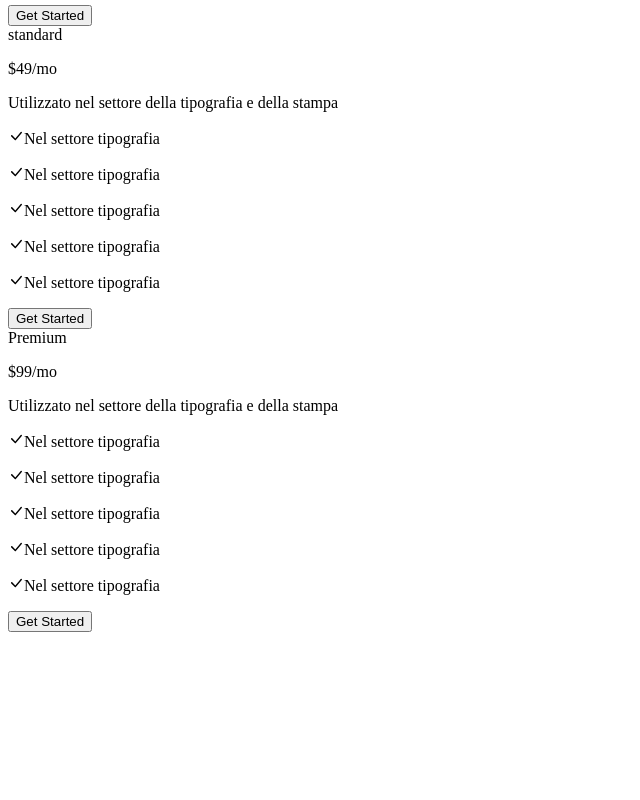
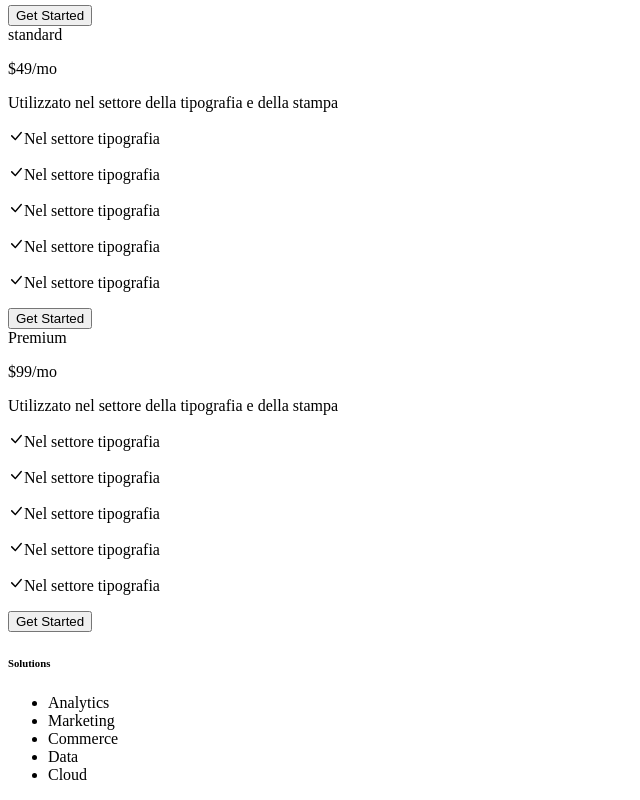
Before and after one commit to kiptanuiBoaz/cloud-app, a React (Create React App) app: page / in a window 1280 px wide. Shown: the part 4878-5678 px from the top of the page, without its empty margins (0-640 px from the left). Before the commit the page ends 5518 px from the top, so only its background shows below. Built offline with nearby package versions, Linux system fonts and the light colour scheme.

Commit message:
footer 02

```diff
--- a/src/App.jsx
+++ b/src/App.jsx
@@ -5,6 +5,7 @@ import About from "./components/About";
 import Support from "./components/Support";
 import AllinOne from "./components/AllinOne";
 import Pricing from "./components/Pricing";
+import Footer from "./components/Footer";
 
 function App() {
   return (
@@ -15,6 +16,7 @@ function App() {
       <Support/>
       <AllinOne/>
       <Pricing/>
+      <Footer/>
     </>
   );
 }
--- /dev/null
+++ b/src/components/Footer.jsx
@@ -0,0 +1,28 @@
+import React from "react";
+import { FaFacebookF } from 'react-icons/fa';
+import {BsInstagram,  BsGithub ,BsTwitter} from 'react-icons/bs';
+
+
+function Footer() {
+  return (
+    <div>
+        <div>
+            <div>
+                <h6>Solutions</h6>
+                <ul>
+                    <li>Analytics</li>
+                    <li>Marketing</li>
+                    <li>Commerce</li>
+                    <li>Data</li>
+                    <li>Cloud</li>
+                </ul>
+            </div>
+        </div>
+    </div>
+
+
+
+      )
+}
+
+export default Footer
--- a/src/components/Pricing.jsx
+++ b/src/components/Pricing.jsx
@@ -5,7 +5,7 @@ function Pricing() {
   return (
     <div className="w-full text-white my-24">
 
-        <div className=" mix-blend-overlay w-full bg-slate-900 absolute h-[800px]"></div>
+        <div className=" mix-blend-overlay w-full bg-slate-900 absolute h-[700px]"></div>
 
         <div className="max-w-[1240px] mx-auto py-12">
             <div className=" text-center py-8 text-slate-300">
```
